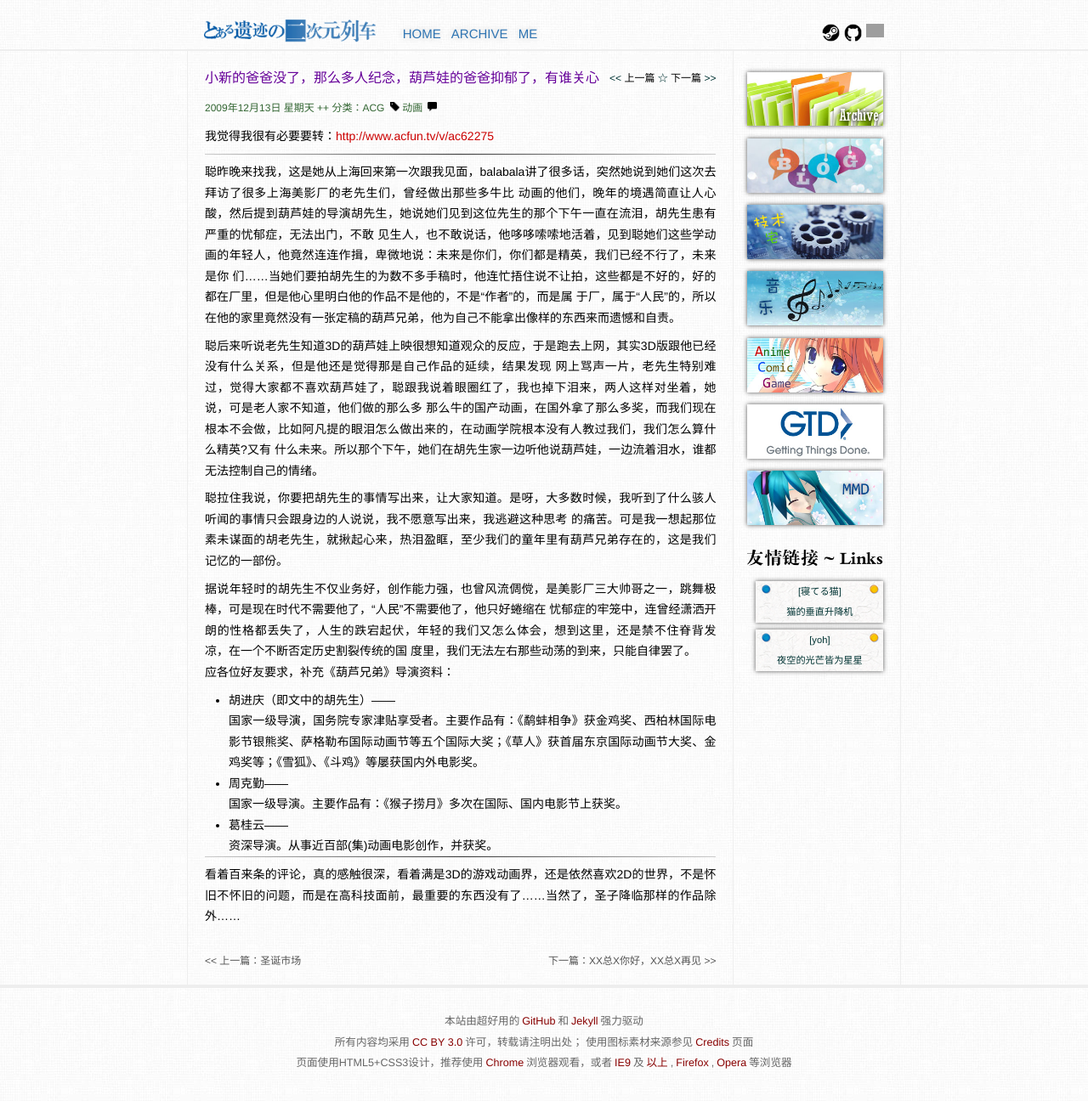
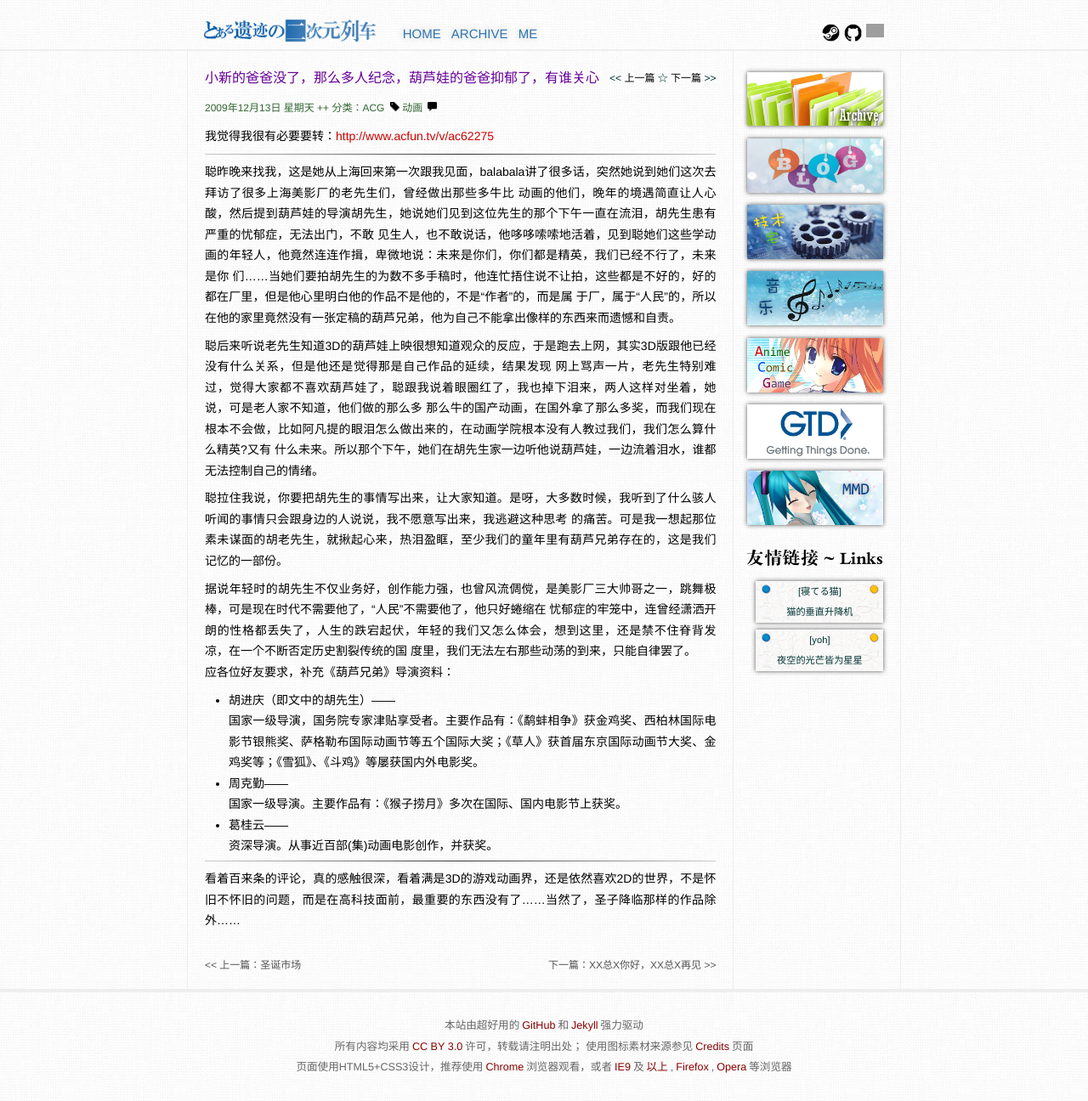
Before and after one commit to SoraNoIseki/soranoiseki.github.io, a Jekyll site: the page built from _posts/2009-12-13-post.md, in a window 1280 px wide. Shown: the whole page at 85% size. Built offline with Jekyll 4.4.1, drawn with Linux system fonts in a browser that asks for light colours; comment, search, counter and statistics services are not loaded; grey boxes are pictures that could not be loaded.

Commit message:
分割点修改

```diff
--- a/assets/css/main.css
+++ b/assets/css/main.css
@@ -57,6 +57,7 @@ hr {
 	background-image:    -moz-linear-gradient(left, #ccc, #333, #ccc);
 	background-image:     -ms-linear-gradient(left, #ccc, #333, #ccc);
 	background-image:      -o-linear-gradient(left, #ccc, #333, #ccc);
+	margin: 5px 0 3px 0;
 }
 hr: before {
 	display: block;
```
